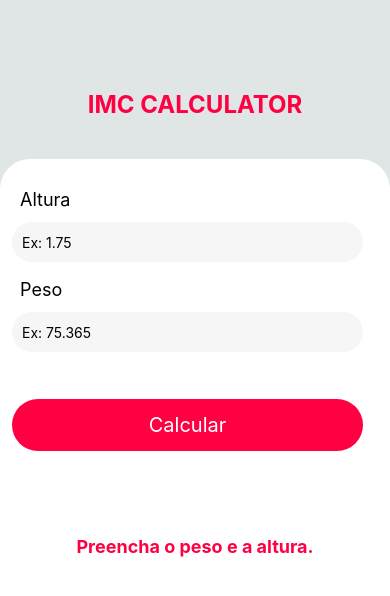
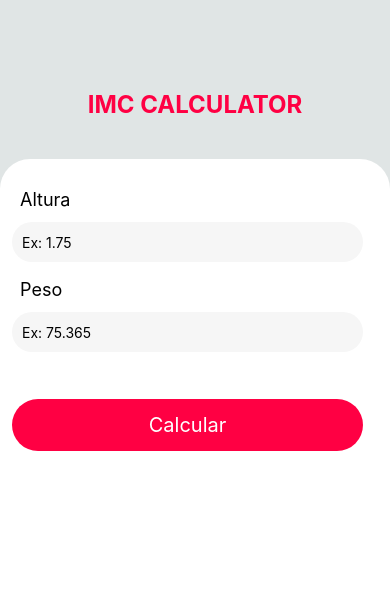
Before and after one commit to wesleydematos/rn-course, a React Native app: screen / in a window 390 px wide. Shown: the top 596 px of the page. Built offline with nearby package versions, Linux system fonts and the light colour scheme.

Commit message:
refactor: optimized form

```diff
--- a/src/components/Form/ResultImc/index.js
+++ b/src/components/Form/ResultImc/index.js
@@ -11,14 +11,12 @@ export default function ResultImc(props) {
   return (
     <View style={styles.resultImc}>
       <View style={styles.boxShareButton}>
-        {props.result != null && (
-          <TouchableOpacity style={styles.shared} onPress={onShare}>
-            <Text style={styles.sharedText}>Compartilhar</Text>
-          </TouchableOpacity>
-        )}
+        <Text style={styles.information}>{props.message}</Text>
+        <Text style={styles.numberImc}>{props.result}</Text>
+        <TouchableOpacity style={styles.shared} onPress={onShare}>
+          <Text style={styles.sharedText}>Compartilhar</Text>
+        </TouchableOpacity>
       </View>
-      <Text style={styles.information}>{props.message}</Text>
-      <Text style={styles.numberImc}>{props.result}</Text>
     </View>
   );
 }
--- a/src/components/Form/index.js
+++ b/src/components/Form/index.js
@@ -32,6 +32,7 @@ export default function Form() {
 
   function validationImc() {
     Keyboard.dismiss();
+
     if (weight != null && height != null) {
       imcCalculator();
       setHeight(null);
@@ -39,17 +40,18 @@ export default function Form() {
       setMessageImc(`Seu imc é igual:`);
       setTextButton("Calcular novamente");
       setErrorMessage(null);
-      return;
-    }
+    } else {
       verificationImc();
       setImc(null);
       setTextButton("Calcular");
       setMessageImc("Preencha o peso e altura.");
     }
+  }
 
   return (
-    <Pressable onPress={Keyboard.dismissl} style={styles.formContext}>
-      <View style={styles.form}>
+    <View style={styles.formContext}>
+      {imc === null ? (
+        <Pressable onPress={Keyboard.dismiss} style={styles.form}>
           <Text style={styles.formLabel}>Altura</Text>
           <TextInput
             style={styles.input}
@@ -74,8 +76,18 @@ export default function Form() {
           >
             <Text style={styles.textButtonCalculator}>{textButton}</Text>
           </TouchableOpacity>
+        </Pressable>
+      ) : (
+        <View style={styles.exhibitionResultImc}>
+          <ResultImc message={messageImc} result={imc} />
+          <TouchableOpacity
+            style={styles.buttonCalculator}
+            onPress={() => validationImc()}
+          >
+            <Text style={styles.textButtonCalculator}>{textButton}</Text>
+          </TouchableOpacity>
         </View>
-      <ResultImc message={messageImc} result={imc} />
-    </Pressable>
+      )}
+    </View>
   );
 }
--- a/src/components/Form/style.js
+++ b/src/components/Form/style.js
@@ -48,6 +48,10 @@ const styles = StyleSheet.create({
     paddingLeft: 20,
     marginBottom: 5,
   },
+  exhibitionResultImc: {
+    width: "100%",
+    height: "50%",
+  },
 });
 
 export default styles;
```
Lines whose indentation alone changed are shown as unchanged.
